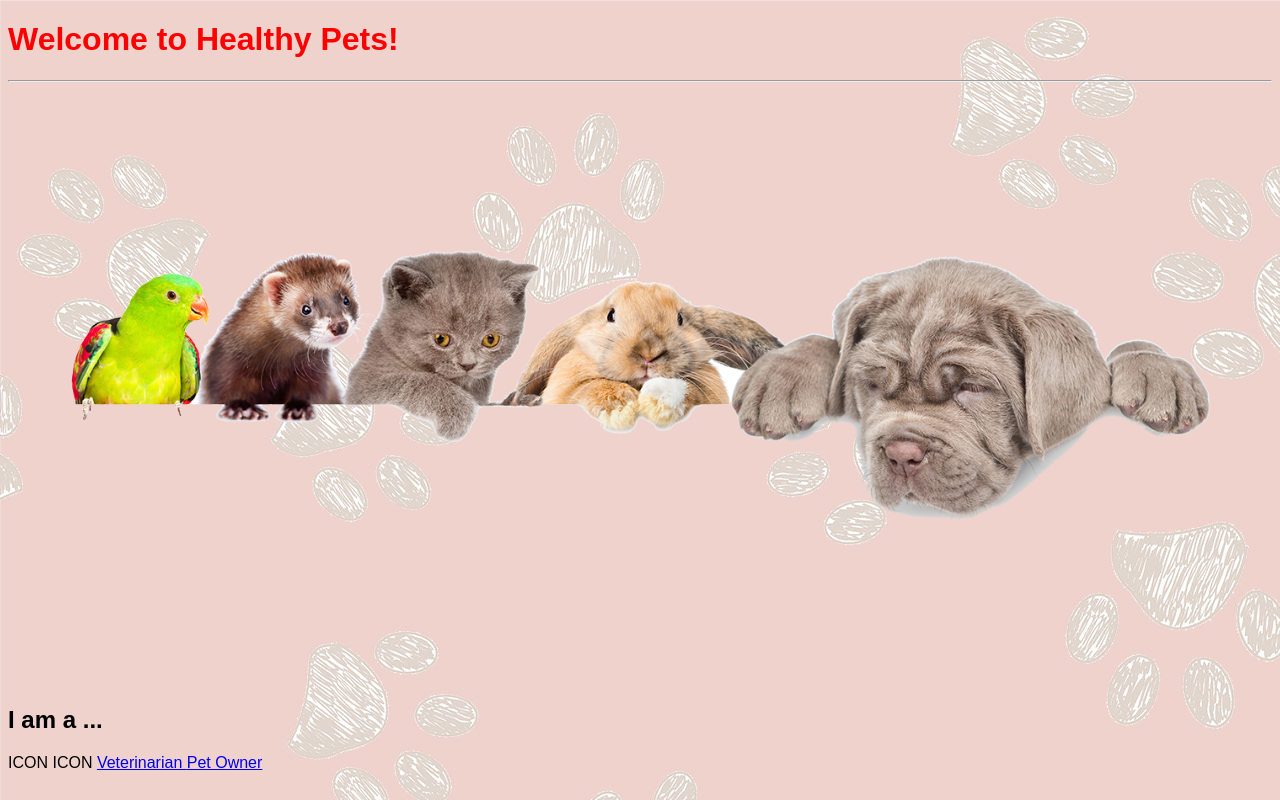
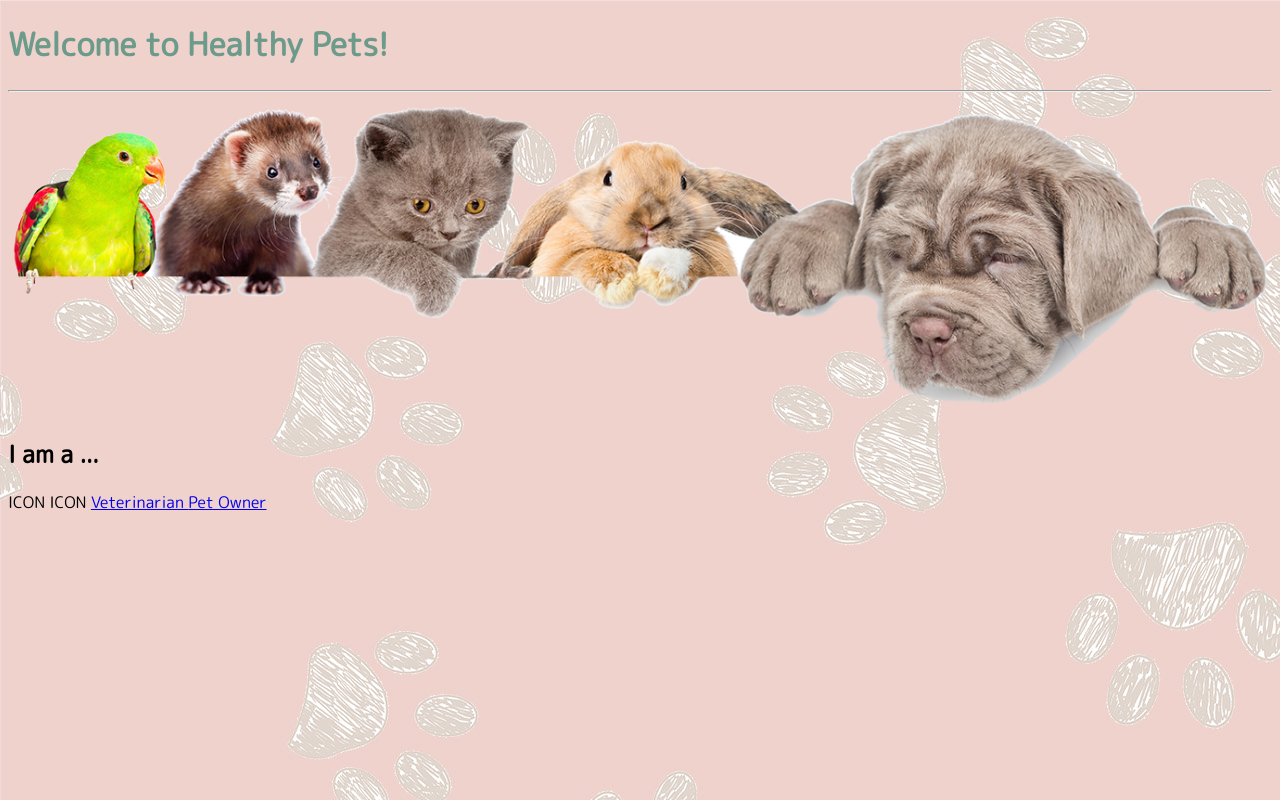
Before and after one commit to Ivo-Gatzinski/healthy-pets, a React (Create React App) app in the folder client/: page / in a window 1280 px wide. Built offline with nearby package versions, Linux system fonts and the light colour scheme.

Commit message:
change font family and color

```diff
--- a/client/public/index.html
+++ b/client/public/index.html
@@ -24,6 +24,9 @@
       work correctly both with client-side routing and a non-root public URL.
       Learn how to configure a non-root public URL by running `npm run build`.
     -->
+    <link rel="preconnect" href="https://fonts.googleapis.com">
+<link rel="preconnect" href="https://fonts.gstatic.com" crossorigin>
+<link href="https://fonts.googleapis.com/css2?family=M+PLUS+Rounded+1c&display=swap" rel="stylesheet">
     <title>React App</title>
   </head>
   <body>
--- a/client/src/index.css
+++ b/client/src/index.css
@@ -4,6 +4,6 @@
 
 :root {
   font-size: 16px;
-  font-family: Arial, Helvetica, sans-serif;
+  font-family: 'M PLUS Rounded 1c', sans-serif;
   background-image: url("bg_img.jpg");
 }
--- a/client/src/pages/landing.module.css
+++ b/client/src/pages/landing.module.css
@@ -1,5 +1,5 @@
 h1 {
-    color: red;
+    color: #6C9A8B;
 }
 .banner {
     width: 100%;
```
Also changed, not shown: client/src/banner.png.
